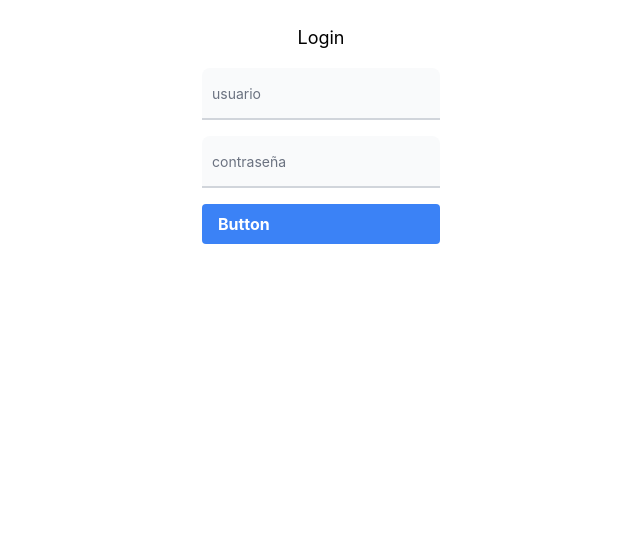
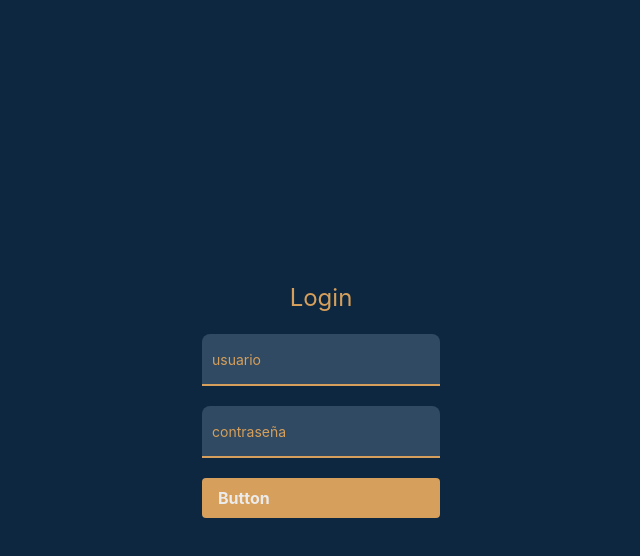
Before and after one commit to DarioRoman01/hotel-duerme-bien, a React (Create React App) app in the folder client/: page / in a window 1280 px wide. Shown: the top 556 px of the page, without its empty margins (319-959 px from the left). Built offline with nearby package versions, Linux system fonts and the light colour scheme.

Commit message:
implment login in the login page.

```diff
--- a/client/package.json
+++ b/client/package.json
@@ -10,11 +10,15 @@
     "@types/node": "^16.11.39",
     "@types/react": "^18.0.12",
     "@types/react-dom": "^18.0.5",
+    "concurrently": "^7.2.1",
+    "cross-env": "^7.0.3",
+    "electron": "^19.0.4",
     "react": "^18.1.0",
     "react-dom": "^18.1.0",
     "react-router-dom": "^6.3.0",
     "react-scripts": "5.0.1",
     "typescript": "^4.7.3",
+    "wait-on": "^6.0.1",
     "web-vitals": "^2.1.4"
   },
   "main": "public/main.js",
@@ -24,7 +28,7 @@
     "build": "react-scripts build",
     "test": "react-scripts test",
     "eject": "react-scripts eject",
-    "electron:serve": "concurrently -k \"cross-env BROWSER=none yarn start\" \"yarn electron:start\"",
+    "electron:serve": "concurrently -k \"cross-env BROWSER=none npm run start\" \"npm run electron:start\"",
     "electron:build": "",
     "electron:start": "wait-on tcp:3000 && electron ."
   },
--- a/client/public/main.js
+++ b/client/public/main.js
@@ -7,6 +7,7 @@ function createWindow() {
     webPreferences: {}
   });
 
+  win.removeMenu()
   win.loadURL('http://localhost:3000');
 }
 
--- a/client/src/App.tsx
+++ b/client/src/App.tsx
@@ -16,7 +16,7 @@ const Home: React.FC = () => {
 
 function App() {
   return (
-    <div className="App">
+    <div className="App bg-primary">
       <Routes>
         <Route path='/' element={<Login/>}/>
         <Route path='/home' element={<Home/>}/>
--- a/client/src/components/floatingLabel.tsx
+++ b/client/src/components/floatingLabel.tsx
@@ -9,8 +9,8 @@ interface inputProps {
 export const FloatingLabelInput: React.FC<inputProps> = (props) => {
   return (
     <div className="relative">
-      <input onChange={e => props.onChange(e.currentTarget.value)} type={`${props.type}`} id="floating_filled" className="block rounded-t-lg px-2.5 pb-2.5 pt-5 w-full text-sm text-gray-900 bg-gray-50 dark:bg-gray-700 border-0 border-b-2 border-gray-300 appearance-none dark:text-white dark:border-gray-600 dark:focus:border-blue-500 focus:outline-none focus:ring-0 focus:border-blue-600 peer" placeholder=" " />
-      <label htmlFor="floating_filled" className="absolute text-sm text-gray-500 dark:text-gray-400 duration-300 transform -translate-y-4 scale-75 top-4 z-10 origin-[0] left-2.5 peer-focus:text-blue-600 peer-focus:dark:text-blue-500 peer-placeholder-shown:scale-100 peer-placeholder-shown:translate-y-0 peer-focus:scale-75 peer-focus:-translate-y-4">{props.placeholder}</label>
+      <input onChange={e => props.onChange(e.currentTarget.value)} type={`${props.type}`} id="floating_filled" className="block rounded-t-lg px-2.5 pb-2.5 pt-5 w-full text-sm text-secondary bg-contrast dark:bg-contrast border-0 border-b-2 border-gray-300 appearance-none dark:text-white dark:border-gray-600 dark:focus:border-blue-500 focus:outline-none focus:ring-0 focus:border-blue-600 peer" placeholder=" " />
+      <label htmlFor="floating_filled" className="absolute text-sm text-secondary dark:text-gray-400 duration-300 transform -translate-y-4 scale-75 top-4 z-10 origin-[0] left-2.5 peer-focus:text-blue-600 peer-focus:dark:text-blue-500 peer-placeholder-shown:scale-100 peer-placeholder-shown:translate-y-0 peer-focus:scale-75 peer-focus:-translate-y-4">{props.placeholder}</label>
     </div>
   )
 }
--- a/client/src/index.css
+++ b/client/src/index.css
@@ -10,8 +10,3 @@ body {
   -webkit-font-smoothing: antialiased;
   -moz-osx-font-smoothing: grayscale;
 }
-
-code {
-  font-family: source-code-pro, Menlo, Monaco, Consolas, 'Courier New',
-    monospace;
-}
--- a/client/src/pages/login.tsx
+++ b/client/src/pages/login.tsx
@@ -1,16 +1,25 @@
 import React, { useState } from "react";
 import { FloatingLabelInput } from "../components/floatingLabel";
+import { useNavigate } from "react-router-dom";
+import { loginUSer } from "../requests/requests";
 
 export const Login: React.FC = () => {
   const [username, setUsername] = useState('');
   const [pwd, setPwd] = useState('');
+  const [fail, setFail] = useState(false);
+  const navigate = useNavigate();
 
+  const handleSubmit = () => {
+    loginUSer(username, pwd)
+    .then(response => response["success"] ? navigate('/home') : setFail(true) )
+    .catch(err => console.log(err))
+  }
 
   return (
-    <div className="container mx-auto  mt-6 flex justify-center items-center">
-      <div className="grid grid-cols-1 gap-4">
+    <div className="lg:container lg:mx-auto min-h-screen flex justify-center items-center">
+      <div className="grid grid-cols-1 gap-5">
         <div className="text-center">
-          <label className="text-lg ">Login</label>
+          <label className="text-2xl text-secondary">Login</label>
         </div>
         <div>
           <FloatingLabelInput onChange={setUsername} placeholder="usuario" type="text" />
@@ -18,9 +27,10 @@ export const Login: React.FC = () => {
         <div>
           <FloatingLabelInput onChange={setPwd} placeholder="contraseña" type="password" />
         </div>
-        <a onClick={_ => console.log(username, pwd)} href="/home"className="bg-blue-500 hover:bg-blue-700 text-white font-bold py-2 px-4 rounded">
+        <a onClick={_ => handleSubmit()} className="bg-secondary hover:bg-secondary text-last font-bold py-2 px-4 rounded">
           Button
         </a>
+        {fail ? (<p className="text-center text-2xl text-secondary">Credenciales incorrectas</p>) : null}
       </div>
     </div>
   )
--- /dev/null
+++ b/client/src/requests/requests.ts
@@ -0,0 +1,18 @@
+const headers = {
+  Accept: "application/json",
+  "Content-Type": "application/json",
+}
+
+export const loginUSer = async (username: string, pwd: string) => {
+  const res = await fetch('http://localhost:5000/login', {
+    method: "post",
+    body: JSON.stringify({
+      "username": username,
+      "password": pwd
+    }),
+    headers: headers,
+  });
+
+  if (!res.ok) throw new Error("login fail")
+  return await res.json()
+}
--- a/client/tailwind.config.js
+++ b/client/tailwind.config.js
@@ -4,6 +4,12 @@ module.exports = {
     "./src/**/*.{js,jsx,ts,tsx}",
   ],
   theme: {
+    colors: {
+      "primary": "#0c273f",
+      "secondary": "#d69f5b",
+      "last": "#EBEBEB",
+      "contrast": "#2f4a62"
+    },
     extend: {},
   },
   plugins: [],
```
Also changed, not shown: 1 other file (tests, documents, lock files or other folders).
